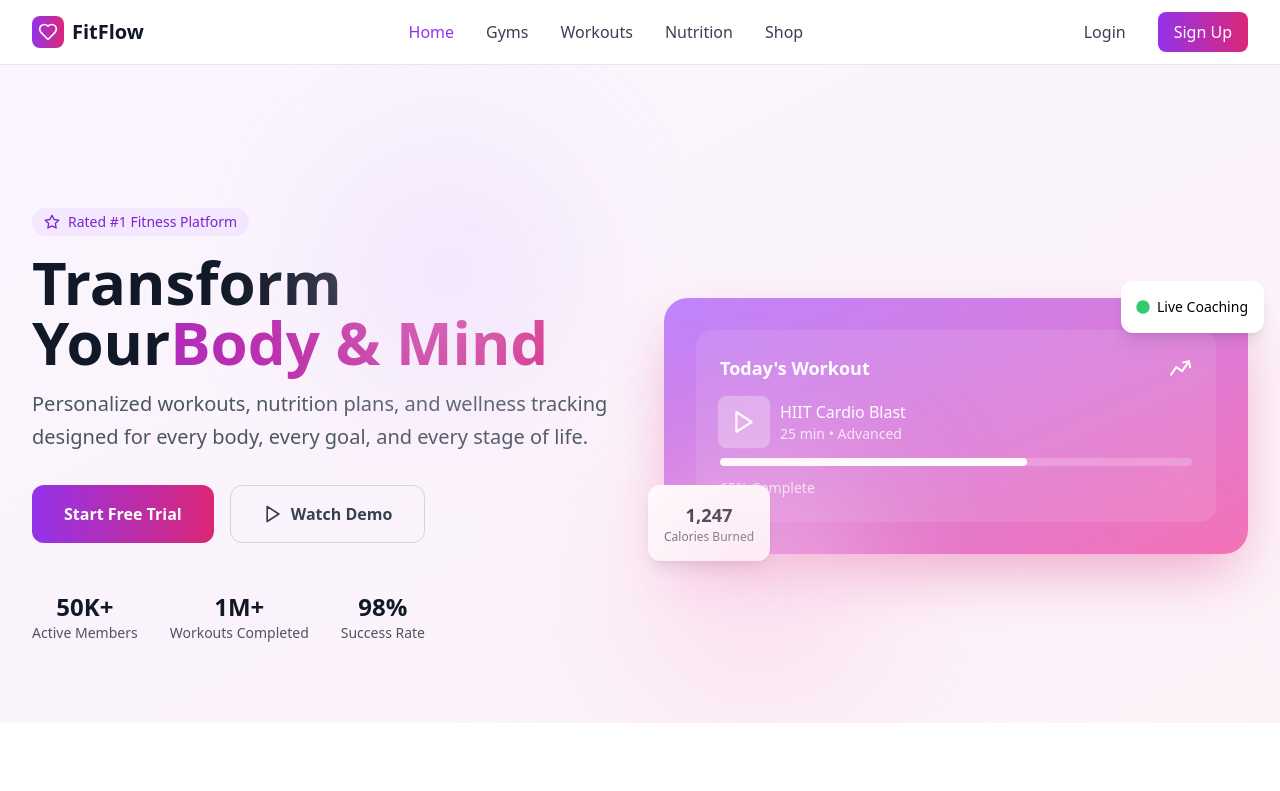
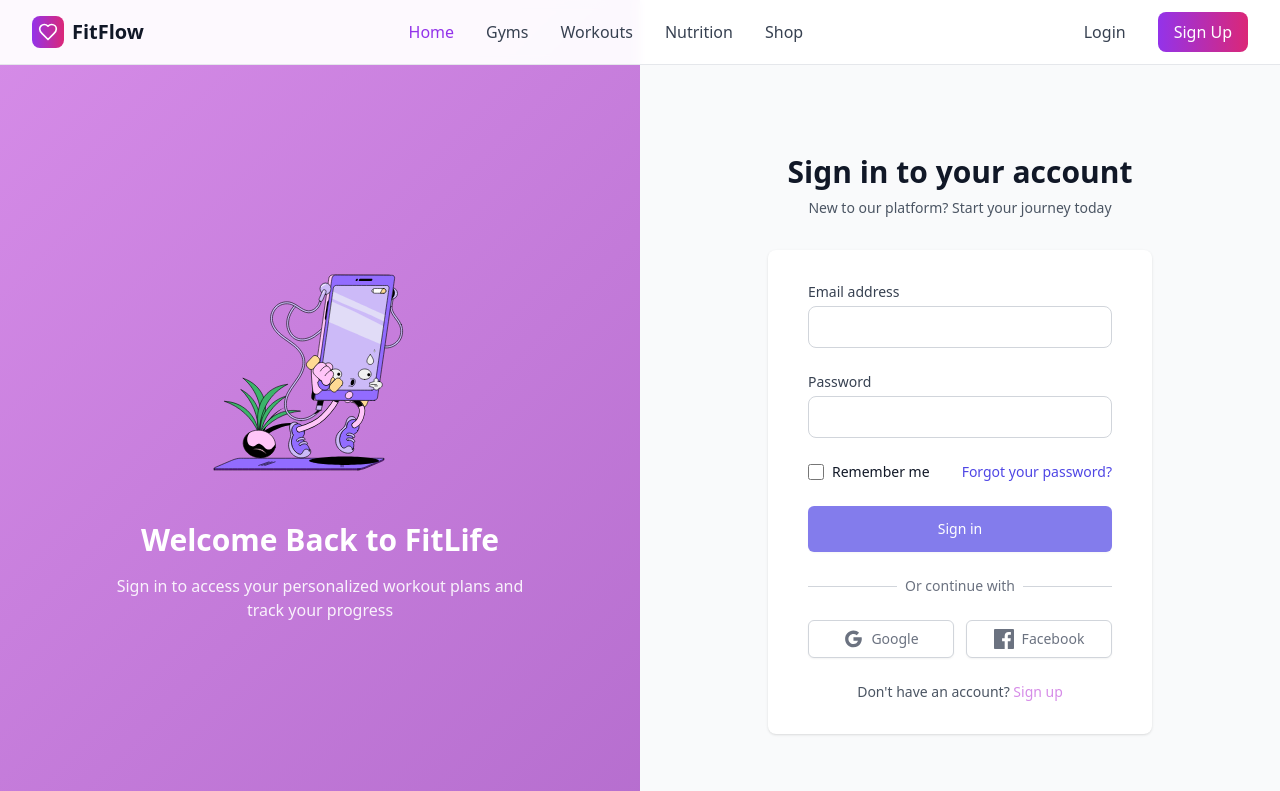
Before and after one commit to 123bluephant/Gym, a React (Vite) app in the folder Frontend/: page / in a window 1280 px wide. Shown: the top 791 px of the page. Built offline with nearby package versions, Linux system fonts and the light colour scheme.

Commit message:
update the route + update the avatar

```diff
--- a/Frontend/src/App.tsx
+++ b/Frontend/src/App.tsx
@@ -72,7 +72,7 @@ function AppContent() {
   const isDashboard = ['/dashboard', '/activity', '/achievements', '/settings', '/profile'].includes(location.pathname);
   const isGymRoute = location.pathname.startsWith('/gym');
   const isAdminRoute = location.pathname.startsWith('/admin');
- const isGymOwner = user && user.role === 'gym_owner';
+  const isGymOwner = user && user.role === 'gym_owner';
 
   if (isGymRoute && (!user || !isGymOwner)) {
     return <Navigate to="/" replace />;
@@ -83,8 +83,7 @@ function AppContent() {
       {user && !isAuthPage && !isGymRoute && <Header />}
       {!user && !isDashboard && !isGymRoute && <Header />}
 
-      {/* Gym Owner Layout (with Sidebar and Navbar) */}
-      {(isGymRoute && isGymOwner)  ? (
+      {(isGymRoute && isGymOwner) ? (
         <div className="flex h-screen bg-gray-100">
           <Sidebar />
           <div className="flex-1 flex flex-col overflow-hidden">
@@ -116,16 +115,15 @@ function AppContent() {
           </div>
         </div>
       ) : isAdminRoute ? (
-        /* Admin Layout */
         <div className="flex h-screen bg-gray-100">
           <AdminSidebar
             sidebarOpen={false}
-            setSidebarOpen={() => {}}
+            setSidebarOpen={() => { }}
           />
           <div className="flex-1 flex flex-col overflow-hidden">
             <AdminHeader
               sidebarOpen={false}
-              setSidebarOpen={() => {}}
+              setSidebarOpen={() => { }}
             />
             <main className="flex-1 overflow-y-auto p-4 bg-gray-50">
               <Routes>
@@ -143,16 +141,15 @@ function AppContent() {
           </div>
         </div>
       ) : (
-        /* Regular Content Layout */
         <div className="flex-1">
           <Routes>
-            <Route path="/" element={<HomePage />} />
             {!user && <Route path="/login" element={<LoginPage />} />}
             {!user && <Route path="/signup" element={<SignupPage />} />}
             {!user && <Route path="/signupgym" element={<SignupGymPage />} />}
 
-            {user ? (
+            {user && user?.role === "user" ? (
               <>
+                <Route path="/" element={<HomePage />} />
                 <Route path="/dashboard" element={<HomeDashboard />} />
                 <Route path="/workouts" element={<WorkoutsPage />} />
                 <Route path="/women-health" element={<WomensHealthPage />} />
@@ -167,11 +164,18 @@ function AppContent() {
                 <Route path="/profile" element={<ProfilePage />} />
                 <Route path="/community" element={<Community />} />
                 <Route path="/activity" element={<ActivityPage />} />
-                <Route path="/analytic" element={<AnalyticsPage1  />} />
+                <Route path="/analytic" element={<AnalyticsPage1 />} />
                 <Route path="/achievements" element={<AchievementsPage />} />
                 <Route path="/settings" element={<SettingsPage />} />
               </>
-            ) : <Route path="*" element={<LoginPage />} />}
+            ) : user && user?.role === "gym_owner" ? (
+              <>
+                <Route path="/" element={<Navigate to="/gym" replace />} />
+                <Route path="/gym/*" element={<Dashboardgym />} />
+              </>
+            ) : (
+              <Route path="*" element={<LoginPage />} />
+            )}
 
             <Route path="/privacy" element={<PrivacyPolicy />} />
             <Route path="/term" element={<TermsOfService />} />
--- a/Frontend/src/pages/gymOwner/components/Layout/Navbar.tsx
+++ b/Frontend/src/pages/gymOwner/components/Layout/Navbar.tsx
@@ -25,7 +25,7 @@ const Navbar: React.FC = () => {
             onClick={() => navigate('/gym/profile')}
              className="flex items-center space-x-2">
               <div className="w-8 h-8 rounded-full bg-gray-300 flex items-center justify-center">
-                <span className="text-gray-600">A</span>
+                <span className="text-gray-600">{user?.username[0]}</span>
               </div>
               <span className="text-gray-700">{user?.username}</span>
             </button>
```
